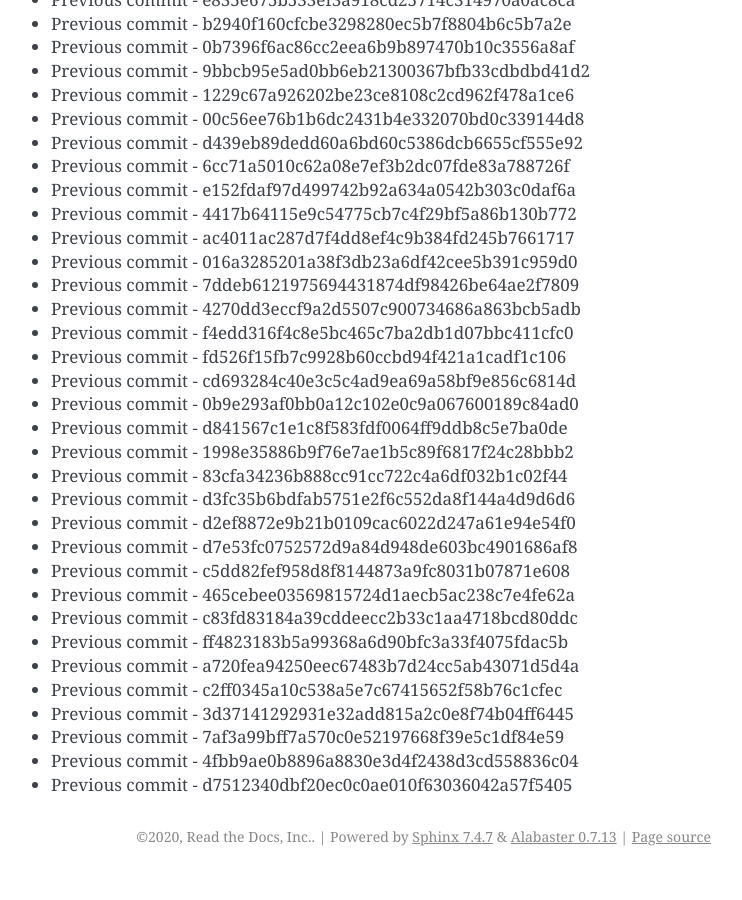
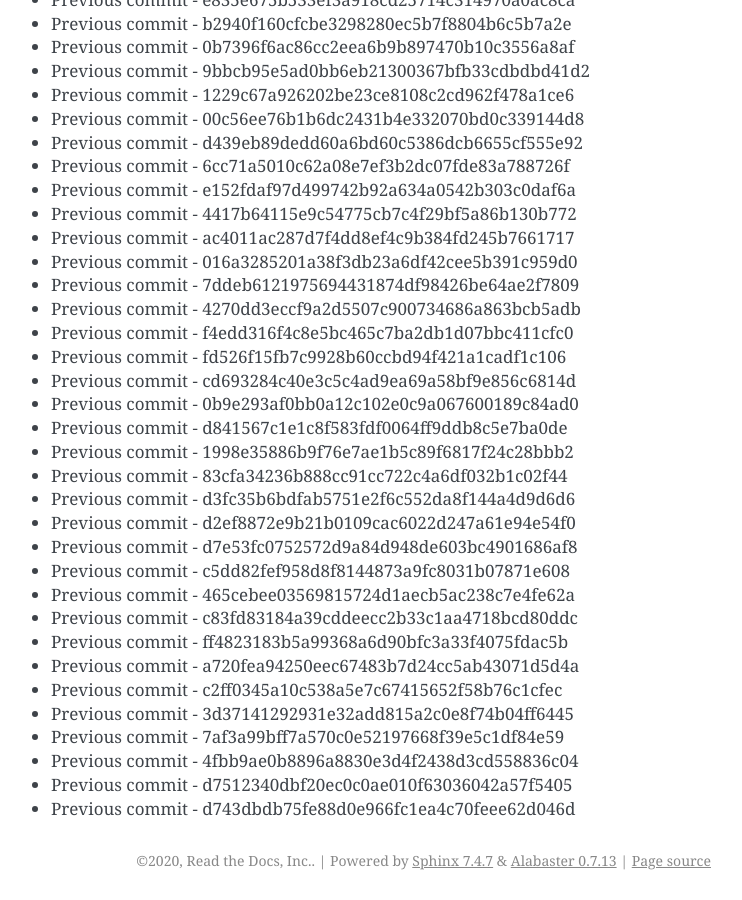
Before and after one commit to readthedocs/rtd-git-stresstest, a Sphinx documentation site: the page built from docs/updates.rst, in a window 1280 px wide and 900 px high, scrolled down 62956 px. Shown: the whole window, without its empty margins (399-1141 px from the left). Built offline with Sphinx 7.4.7, drawn with Linux system fonts in a browser that asks for light colours; before the commit the page ends 63832 px from its top, so only the background shows below that.

Commit message:
Generating commit from previous: d743dbdb75fe88d0e966fc1ea4c70feee62d046d

```diff
--- a/docs/updates.rst
+++ b/docs/updates.rst
@@ -2677,3 +2677,4 @@ It can be tested for any performance characteristics.
 * Previous commit - 7af3a99bff7a570c0e52197668f39e5c1df84e59
 * Previous commit - 4fbb9ae0b8896a8830e3d4f2438d3cd558836c04
 * Previous commit - d7512340dbf20ec0c0ae010f63036042a57f5405
+* Previous commit - d743dbdb75fe88d0e966fc1ea4c70feee62d046d
```
